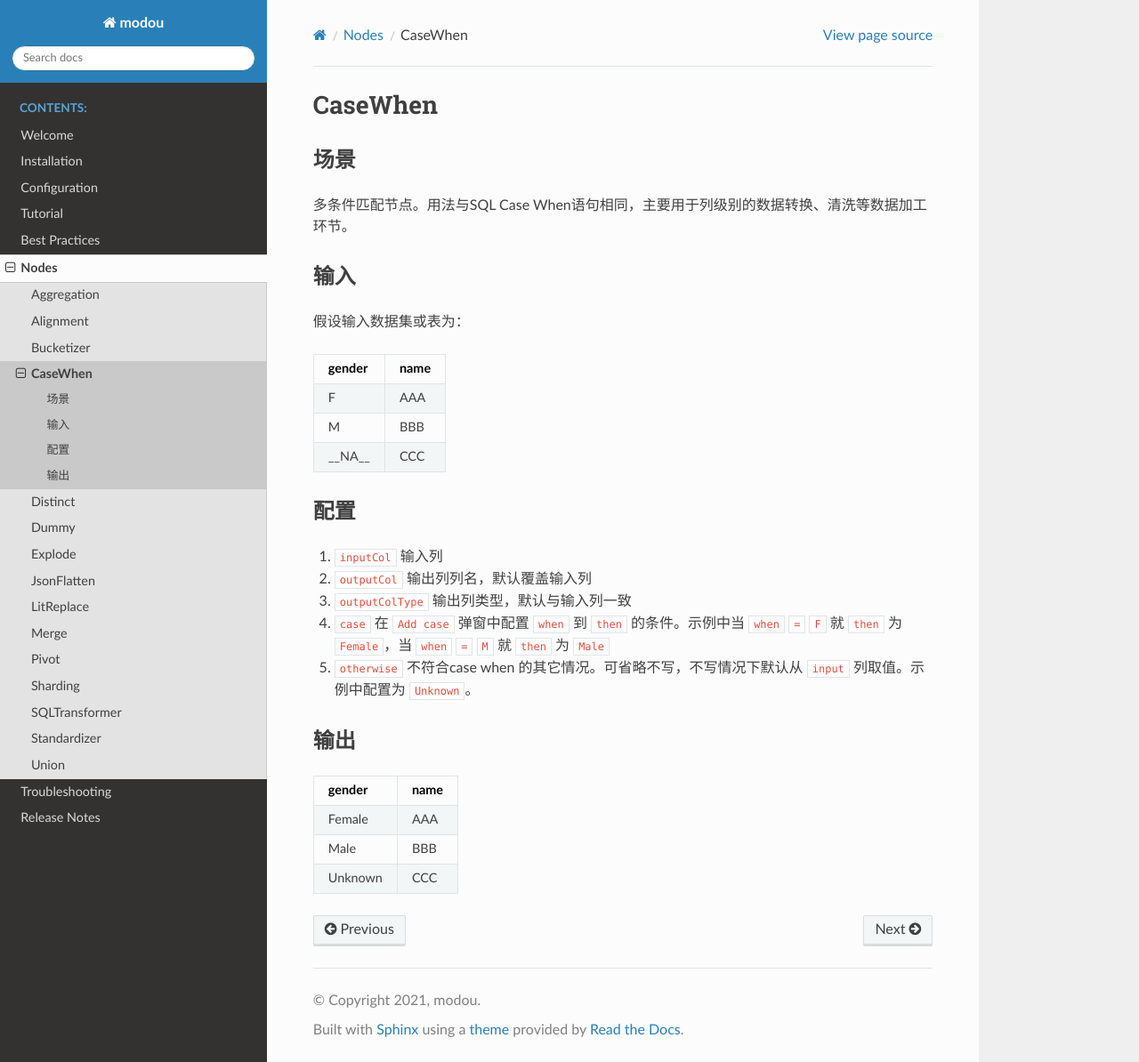
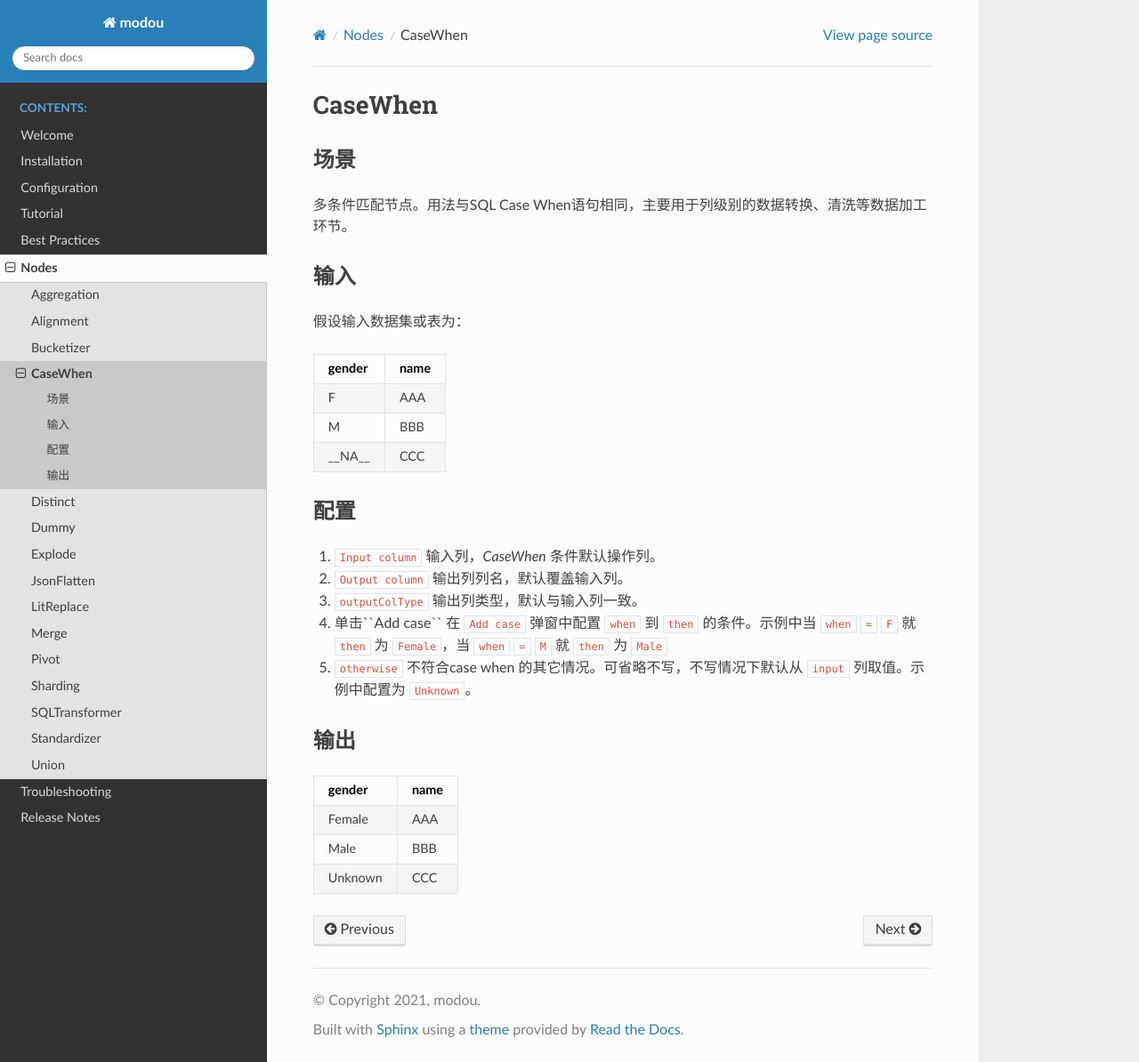
Before and after one commit to gomodou/magicbean-docs, a Sphinx documentation site: the page built from source/nodes/CaseWhen.rst, in a window 1280 px wide and 1194 px high. Shown: the whole window at 89% size. Built offline with Sphinx 7.4.7 and the Read the Docs theme 2.0.0, drawn with Linux system fonts in a browser that asks for light colours.

Commit message:
update: case when docs

```diff
--- a/source/nodes/CaseWhen.rst
+++ b/source/nodes/CaseWhen.rst
@@ -23,10 +23,10 @@ CaseWhen
 配置
 =====
 
-1. ``inputCol`` 输入列
-2. ``outputCol`` 输出列列名，默认覆盖输入列
-3. ``outputColType``  输出列类型，默认与输入列一致
-4. ``case`` 在 ``Add case`` 弹窗中配置 ``when`` 到 ``then`` 的条件。示例中当 ``when`` ``=`` ``F`` 就 ``then`` 为 ``Female``，当 ``when`` ``=`` ``M`` 就 ``then`` 为 ``Male``
+1. ``Input column`` 输入列，`CaseWhen` 条件默认操作列。
+2. ``Output column`` 输出列列名，默认覆盖输入列。
+3. ``outputColType``  输出列类型，默认与输入列一致。
+4. 单击``Add case`` 在 ``Add case`` 弹窗中配置 ``when`` 到 ``then`` 的条件。示例中当 ``when`` ``=`` ``F`` 就 ``then`` 为 ``Female``，当 ``when`` ``=`` ``M`` 就 ``then`` 为 ``Male``
 5. ``otherwise`` 不符合case when 的其它情况。可省略不写，不写情况下默认从 ``input`` 列取值。示例中配置为 ``Unknown``。
 
 输出
```
